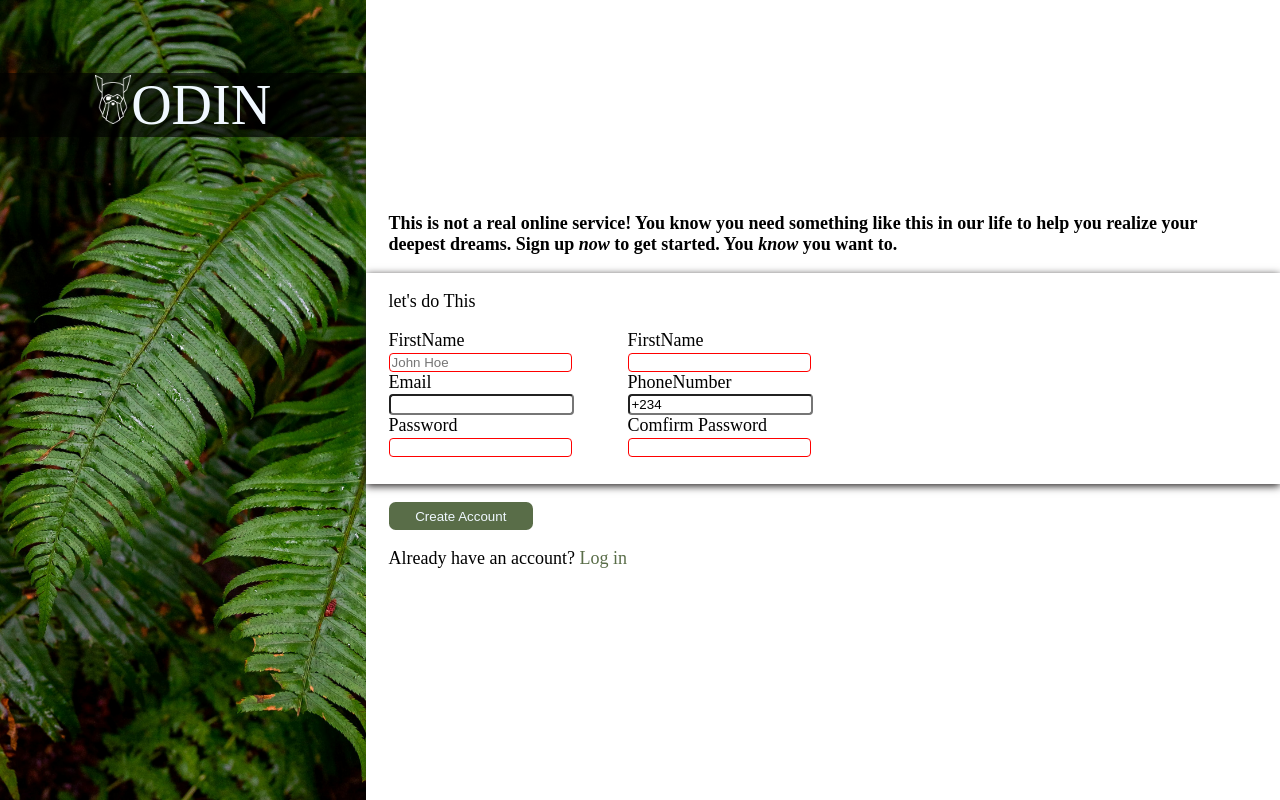
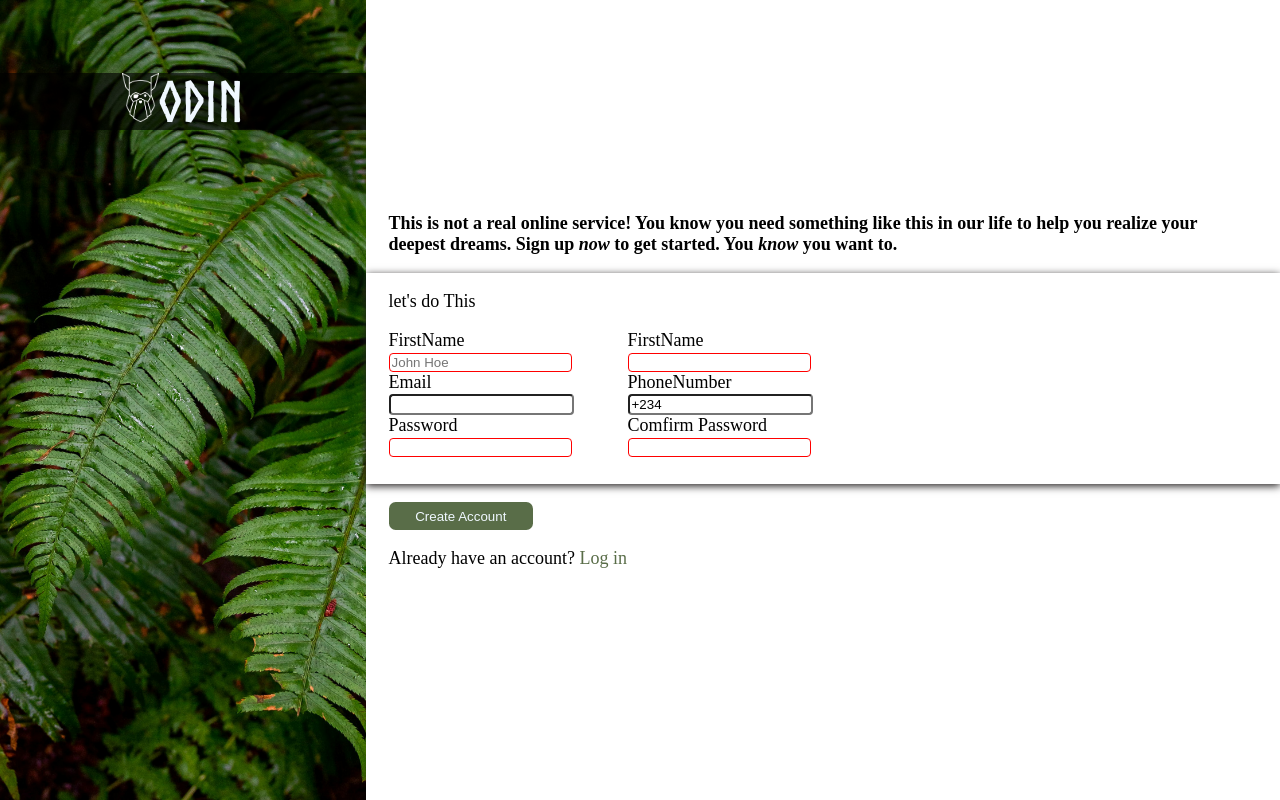
Before and after one commit to lengsho01/Project-Sign-up-form, a plain HTML site: page index.html in a window 1280 px wide. Drawn offline with Linux system fonts and the light colour scheme.

Commit message:
adds more styles

```diff
--- a/styles.css
+++ b/styles.css
@@ -1,6 +1,10 @@
 *,*::after,*::before{
     box-sizing: border-box;
 
+}
+@font-face {
+    font-family: Norse-Bold;
+    src: url(Norse-Bold.otf);
 }
 body{
     margin: 0;
@@ -35,7 +39,7 @@ img{
     align-items: center;
     color: aliceblue;
     font-size: clamp(1.5em, 7vh, 5em);
-
+    font-family: "Norse-Bold", sans-serif;
 }
 .logo{
     width: 10%;
@@ -80,6 +84,9 @@ label{
 input{
     border-radius: .3em ;
 }
+input:focus{
+    border:1px solid blue ;
+}
 input:invalid{
     border: 1px solid red;
 }
```
Also changed, not shown: Norse-Bold.otf (added).
